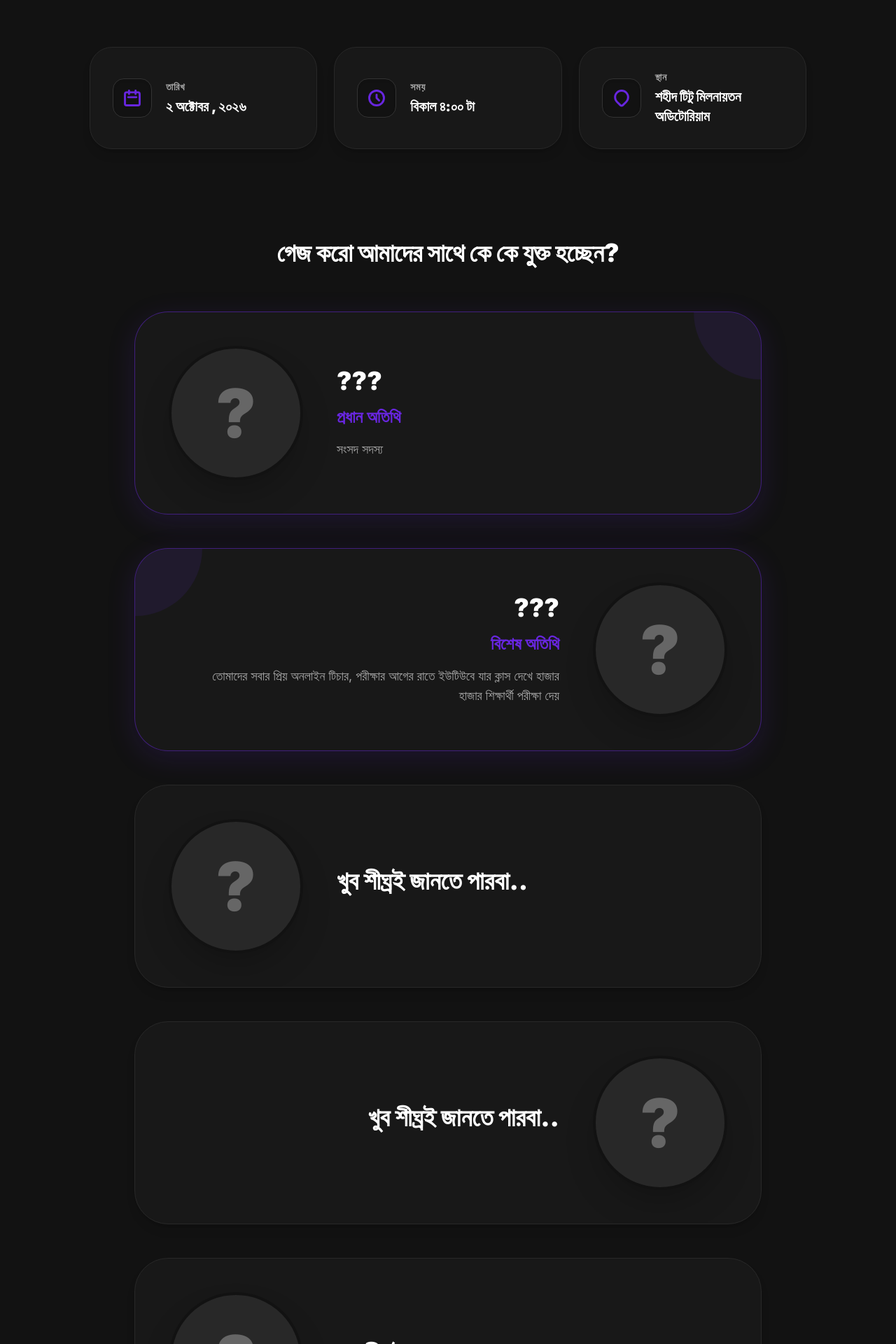
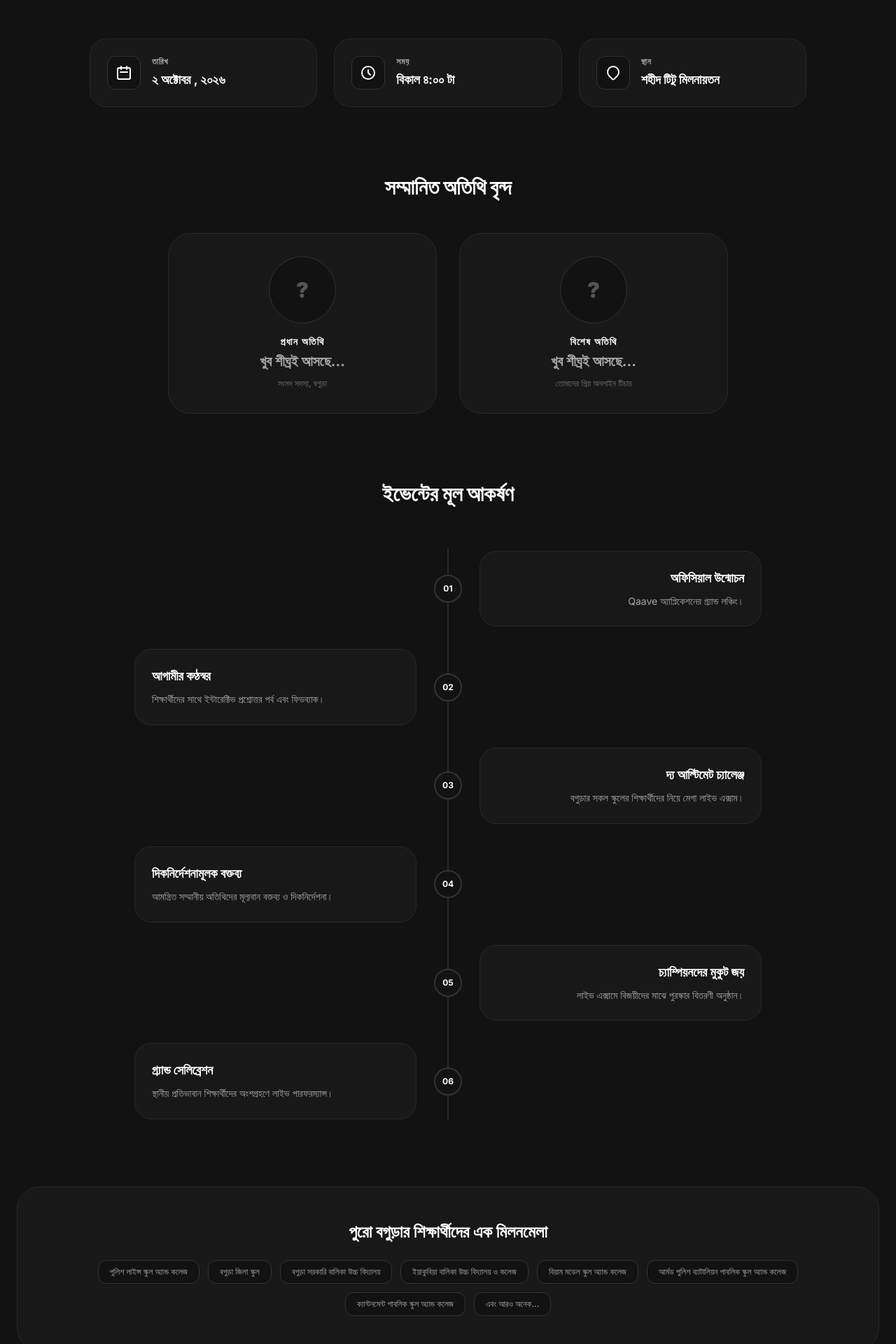
Before and after one commit to rudro-coder369/qaave-web, a Next.js app: page / in a window 1280 px wide. Shown: the part 1160-3080 px from the top of the page at 70% size. Built offline with nearby package versions, Linux system fonts and the light colour scheme.

Commit message:
Fix annoucement

```diff
--- a/src/components/landing/Announcements.tsx
+++ b/src/components/landing/Announcements.tsx
@@ -10,8 +10,8 @@ export default function Announcements() {
       (entries) => {
         entries.forEach((entry) => {
           if (entry.isIntersecting) {
-            entry.target.classList.add("translate-y-0", "opacity-100");
-            entry.target.classList.remove("translate-y-10", "opacity-0");
+            entry.target.classList.add("translate-y-0", "translate-x-0", "opacity-100");
+            entry.target.classList.remove("translate-y-10", "translate-x-10", "-translate-x-10", "opacity-0");
           }
         });
       },
@@ -37,10 +37,10 @@ export default function Announcements() {
         {/* 🏆 HEADER SECTION                          */}
         {/* ========================================== */}
         <div className="text-center mb-20 reveal-on-scroll opacity-0 translate-y-10 transition-all duration-1000 ease-out">
-          <span className="inline-block py-1 px-3 rounded-full bg-primary/10 text-primary font-bold text-sm mb-4 border border-primary/20 shadow-[0_0_15px_rgb(104,38,223,0.15)]">
+          <span className="inline-block py-1 px-3 rounded-full bg-[#181818] text-white font-bold text-sm mb-4 border border-[#333333]">
             আসন্ন মেগা ইভেন্ট
           </span>
-          <h2 className="text-4xl md:text-6xl font-black text-primary tracking-tight mb-4">
+          <h2 className="text-4xl md:text-5xl font-black text-white tracking-tight mb-4">
             Qaave-এর গ্র্যান্ড প্রিমিয়ার
           </h2>
           <p className="text-lg text-[#A7A7A7] max-w-2xl mx-auto">
@@ -51,7 +51,7 @@ export default function Announcements() {
         {/* ========================================== */}
         {/* 📅 EVENT METADATA (Venue, Time, Date)      */}
         {/* ========================================== */}
-        <div className="flex flex-col md:flex-row justify-center gap-6 mb-32 max-w-5xl mx-auto">
+        <div className="grid grid-cols-1 md:grid-cols-3 gap-6 mb-24 max-w-5xl mx-auto">
           <EventMetaCard
             icon="M8 7V3m8 4V3m-9 8h10M5 21h14a2 2 0 002-2V7a2 2 0 00-2-2H5a2 2 0 00-2 2v12a2 2 0 002 2z"
             title="তারিখ"
@@ -65,74 +65,66 @@ export default function Announcements() {
           <EventMetaCard
             icon="M17.657 16.657L13.414 20.9a1.998 1.998 0 01-2.827 0l-4.244-4.243a8 8 0 1111.314 0z"
             title="স্থান"
-            value="শহীদ টিটু মিলনায়তন অডিটোরিয়াম"
+            value="শহীদ টিটু মিলনায়তন"
           />
         </div>
 
         {/* ========================================== */}
-        {/* 👑 HONORABLE GUESTS (Zig-Zag Layout)       */}
+        {/* 👑 HONORABLE GUESTS (Simplified & Animated)*/}
         {/* ========================================== */}
-        <div className="mb-32">
-          <h3 className="text-4xl font-black text-center text-white mb-16 reveal-on-scroll opacity-0 translate-y-10 transition-all duration-700">
-            গেজ করো আমাদের সাথে কে কে যুক্ত হচ্ছেন?
+        <div className="mb-24">
+          <h3 className="text-3xl font-black text-center text-white mb-12 reveal-on-scroll opacity-0 translate-y-10 transition-all duration-700">
+            সম্মানিত অতিথি বৃন্দ
           </h3>
 
-          <div className="flex flex-col items-center gap-12 w-full">
+          <div className="flex flex-col md:flex-row justify-center items-center gap-8 max-w-4xl mx-auto">
             <GuestCard
-              name="???"
+              name="খুব শীঘ্রই আসছে..."
               role="প্রধান অতিথি"
-              description="সংসদ সদস্য"
+              description="সংসদ সদস্য, বগুড়া"
               image="?"
-              isHighlight={true}
               align="left"
             />
             <GuestCard
-              name="???"
+              name="খুব শীঘ্রই আসছে..."
               role="বিশেষ অতিথি"
-              description="তোমাদের সবার প্রিয় অনলাইন টিচার, পরীক্ষার আগের রাতে ইউটিউবে যার ক্লাস দেখে হাজার হাজার শিক্ষার্থী পরীক্ষা দেয়"
+              description="তোমাদের প্রিয় অনলাইন টিচার"
               image="?"
-              isHighlight={true}
               align="right"
             />
-
-            {/* বাকি অতিথিদের কার্ড */}
-            <GuestCard name="খুব শীঘ্রই জানতে পারবা.." image="?" align="left" />
-            <GuestCard name="খুব শীঘ্রই জানতে পারবা.." image="?" align="right" />
-            <GuestCard name="খুব শীঘ্রই জানতে পারবা.." image="?" align="left" />
-            <GuestCard name="খুব শীঘ্রই জানতে পারবা.." image="?" align="right" />
           </div>
         </div>
 
         {/* ========================================== */}
         {/* 📜 THE EVENT AGENDA (Vertical Timeline)    */}
         {/* ========================================== */}
-        <div className="mb-32 relative max-w-4xl mx-auto">
-          <h3 className="text-4xl font-black text-center text-white mb-20 reveal-on-scroll opacity-0 translate-y-10 transition-all duration-700">
+        <div className="mb-24 relative max-w-4xl mx-auto">
+          <h3 className="text-3xl font-black text-center text-white mb-16 reveal-on-scroll opacity-0 translate-y-10 transition-all duration-700">
             ইভেন্টের মূল আকর্ষণ
           </h3>
 
           <div className="absolute left-4 md:left-1/2 top-24 bottom-0 w-0.5 bg-[#282828] -translate-x-1/2 hidden md:block"></div>
 
-          <div className="space-y-12">
+          <div className="space-y-8">
             <TimelineItem step="01" title="অফিসিয়াল উন্মোচন" desc="Qaave অ্যাপ্লিকেশনের গ্র্যান্ড লঞ্চিং।" side="left" />
             <TimelineItem step="02" title="আগামীর কণ্ঠস্বর" desc="শিক্ষার্থীদের সাথে ইন্টারেক্টিভ প্রশ্নোত্তর পর্ব এবং ফিডব্যাক।" side="right" />
             <TimelineItem step="03" title="দ্য আল্টিমেট চ্যালেঞ্জ" desc="বগুড়ার সকল স্কুলের শিক্ষার্থীদের নিয়ে মেগা লাইভ এক্সাম।" side="left" />
             <TimelineItem step="04" title="দিকনির্দেশনামূলক বক্তব্য" desc="আমন্ত্রিত সম্মানীয় অতিথিদের মূল্যবান বক্তব্য ও দিকনির্দেশনা।" side="right" />
             <TimelineItem step="05" title="চ্যাম্পিয়নদের মুকুট জয়" desc="লাইভ এক্সামে বিজয়ীদের মাঝে পুরস্কার বিতরণী অনুষ্ঠান।" side="left" />
-            <TimelineItem step="06" title="গ্র্যান্ড সেলিব্রেশন" desc="নতুন যুগের সূচনা উপলক্ষে স্থানীয় বিভিন্ন স্কুলের প্রতিভাবান শিক্ষার্থীদের অংশগ্রহণে লাইভ মিউজিক্যাল পারফরম্যান্স।" side="right" />
+            <TimelineItem step="06" title="গ্র্যান্ড সেলিব্রেশন" desc="স্থানীয় প্রতিভাবান শিক্ষার্থীদের অংশগ্রহণে লাইভ পারফরম্যান্স।" side="right" />
           </div>
         </div>
 
         {/* ========================================== */}
         {/* 🏫 PARTICIPATING INSTITUTIONS              */}
         {/* ========================================== */}
-        <div className="text-center reveal-on-scroll opacity-0 translate-y-10 transition-all duration-1000 p-12 bg-[#181818] rounded-[3rem] border border-[#282828] shadow-lg">
-          <h3 className="text-3xl font-bold text-white mb-8">
+        <div className="text-center reveal-on-scroll opacity-0 translate-y-10 transition-all duration-1000 p-8 md:p-12 bg-[#181818] rounded-[2rem] border border-[#282828]">
+          <h3 className="text-2xl font-bold text-white mb-6">
             পুরো বগুড়ার শিক্ষার্থীদের এক মিলনমেলা
           </h3>
-          <div className="flex flex-wrap justify-center gap-4">
+          <div className="flex flex-wrap justify-center gap-3">
             {["পুলিশ লাইন্স স্কুল অ্যান্ড কলেজ", "বগুড়া জিলা স্কুল", "বগুড়া সরকারি বালিকা উচ্চ বিদ্যালয়", "ইয়াকুবিয়া বালিকা উচ্চ বিদ্যালয় ও কলেজ", "বিয়াম মডেল স্কুল অ্যান্ড কলেজ", "আর্মড পুলিশ ব্যাটালিয়ন পাবলিক স্কুল অ্যান্ড কলেজ", "ক্যান্টনমেন্ট পাবলিক স্কুল অ্যান্ড কলেজ", "এবং আরও অনেক..."].map((school, i) => (
-              <span key={i} className="px-5 py-3 bg-[#121212] border border-[#282828] rounded-xl text-sm font-medium text-[#A7A7A7] hover:border-primary hover:text-white transition-colors cursor-default reveal-on-scroll opacity-0 translate-y-5 duration-500" style={{ transitionDelay: `${i * 50}ms` }}>
+              <span key={i} className="px-4 py-2 bg-[#121212] border border-[#333333] rounded-xl text-xs font-medium text-[#A7A7A7] hover:border-white hover:text-white transition-colors cursor-default">
                 {school}
               </span>
             ))}
@@ -145,7 +137,7 @@ export default function Announcements() {
 }
 
 // ==========================================
-// 🧩 SUB-COMPONENTS & TYPES
+// 🧩 SUB-COMPONENTS
 // ==========================================
 
 interface EventMetaCardProps {
@@ -156,15 +148,15 @@ interface EventMetaCardProps {
 
 function EventMetaCard({ icon, title, value }: EventMetaCardProps) {
   return (
-    <div className="w-full md:w-1/3 reveal-on-scroll opacity-0 translate-y-10 transition-all duration-700 flex items-center gap-5 p-8 bg-[#181818] rounded-[2rem] border border-[#282828] shadow-lg hover:border-primary/50 hover:-translate-y-2 transition-all">
-      <div className="w-14 h-14 rounded-2xl bg-[#121212] border border-[#333333] flex items-center justify-center text-primary shrink-0 shadow-inner">
-        <svg xmlns="http://www.w3.org/2000/svg" className="h-7 w-7" fill="none" viewBox="0 0 24 24" stroke="currentColor" strokeWidth="2.5">
+    <div className="reveal-on-scroll opacity-0 translate-y-10 transition-all duration-700 flex items-center gap-4 p-6 bg-[#181818] rounded-[1.5rem] border border-[#282828] hover:-translate-y-2 hover:border-[#444] transition-all cursor-default">
+      <div className="w-12 h-12 rounded-xl bg-[#121212] border border-[#333333] flex items-center justify-center text-white shrink-0">
+        <svg xmlns="http://www.w3.org/2000/svg" className="h-6 w-6" fill="none" viewBox="0 0 24 24" stroke="currentColor" strokeWidth="2">
           <path strokeLinecap="round" strokeLinejoin="round" d={icon} />
         </svg>
       </div>
       <div>
-        <p className="text-sm font-bold text-[#A7A7A7] uppercase tracking-wider mb-1">{title}</p>
-        <p className="text-xl font-black text-white">{value}</p>
+        <p className="text-xs font-bold text-[#A7A7A7] uppercase tracking-wider mb-1">{title}</p>
+        <p className="text-lg font-bold text-white">{value}</p>
       </div>
     </div>
   );
@@ -172,47 +164,39 @@ function EventMetaCard({ icon, title, value }: EventMetaCardProps) {
 
 interface GuestCardProps {
   name: string;
-  role?: string;
-  description?: string;
+  role: string;
+  description: string;
   image: string;
-  isHighlight?: boolean;
-  align?: 'left' | 'right';
+  align: 'left' | 'right';
 }
 
-function GuestCard({ name, role, description, image, isHighlight = false, align = 'left' }: GuestCardProps) {
-  const isRight = align === 'right';
+function GuestCard({ name, role, description, image, align }: GuestCardProps) {
+  // Left align means it comes from the left (-translate-x-10)
+  // Right align means it comes from the right (translate-x-10)
+  const animClass = align === 'left' ? '-translate-x-10' : 'translate-x-10';
 
   return (
-    <div className={`w-full max-w-4xl reveal-on-scroll opacity-0 translate-y-10 transition-all duration-700 group relative overflow-hidden rounded-[3rem] bg-[#181818] border ${isHighlight ? 'border-primary/50 shadow-[0_10px_40px_rgb(104,38,223,0.15)]' : 'border-[#282828] shadow-lg'} p-8 md:p-12 flex flex-col ${isRight ? 'md:flex-row-reverse md:text-right' : 'md:flex-row md:text-left'} items-center text-center gap-8 md:gap-12 hover:shadow-2xl hover:border-primary/40 hover:-translate-y-2 transition-all`}>
+    <div className={`w-full max-w-sm reveal-on-scroll opacity-0 ${animClass} transition-all duration-700 bg-[#181818] border border-[#282828] rounded-[2rem] p-8 flex flex-col items-center text-center gap-4 hover:-translate-y-2 hover:border-[#444] group cursor-default`}>
 
-      {/* 🖼️ Big Profile Picture or Question Mark */}
-      <div className="w-36 h-36 md:w-48 md:h-48 shrink-0 rounded-full overflow-hidden border-4 border-[#121212] shadow-2xl relative bg-[#282828] flex items-center justify-center">
+      {/* 🖼️ Profile Picture (Smaller & Simpler) */}
+      <div className="w-24 h-24 shrink-0 rounded-full bg-[#121212] border border-[#333333] flex items-center justify-center overflow-hidden transition-transform duration-500 group-hover:scale-110">
         {image === "?" ? (
-          <span className="text-6xl md:text-8xl font-black text-[#666666] group-hover:text-primary transition-colors duration-500">?</span>
+          <span className="text-3xl font-black text-[#555] group-hover:text-white transition-colors duration-300">?</span>
         ) : (
           <img
             src={`/assets/${image}`}
             alt={name}
-            className="w-full h-full object-cover transition-transform duration-700 group-hover:scale-110"
+            className="w-full h-full object-cover"
           />
         )}
       </div>
 
-      {/* 📝 Name, Role & Description */}
-      <div className="flex flex-col justify-center">
-        <h4 className="text-2xl md:text-4xl font-black text-white mb-2 md:mb-4 group-hover:text-primary transition-colors">{name}</h4>
-        {role && (
-          <p className={`text-xl md:text-2xl font-bold mb-2 ${isHighlight ? 'text-primary' : 'text-white'}`}>{role}</p>
-        )}
-        {description && (
-          <p className="text-base md:text-lg text-[#A7A7A7] leading-relaxed max-w-lg mt-2">{description}</p>
-        )}
+      {/* 📝 Details */}
+      <div>
+        <p className="text-sm font-bold text-white mb-1 uppercase tracking-widest">{role}</p>
+        <h4 className="text-xl font-bold text-[#A7A7A7] mb-2">{name}</h4>
+        <p className="text-xs text-[#727272] leading-relaxed">{description}</p>
       </div>
-
-      {/* 🌟 Decorative Glow for Highlights */}
-      {isHighlight && (
-        <div className={`absolute top-0 ${isRight ? 'left-0 rounded-br-full' : 'right-0 rounded-bl-full'} w-24 h-24 bg-primary/10 -z-10 transition-transform group-hover:scale-150`}></div>
-      )}
     </div>
   );
 }
@@ -226,23 +210,25 @@ interface TimelineItemProps {
 
 function TimelineItem({ step, title, desc, side }: TimelineItemProps) {
   const isLeft = side === 'left';
+  const animClass = isLeft ? '-translate-x-10' : 'translate-x-10';
+
   return (
-    <div className={`reveal-on-scroll opacity-0 translate-y-10 transition-all duration-700 relative flex items-center justify-between md:justify-normal ${isLeft ? 'md:flex-row-reverse' : ''}`}>
+    <div className={`reveal-on-scroll opacity-0 ${animClass} transition-all duration-700 relative flex items-center justify-between md:justify-normal ${isLeft ? 'md:flex-row-reverse' : ''}`}>
 
       {/* Center Dot */}
-      <div className="hidden md:flex absolute left-1/2 -translate-x-1/2 w-12 h-12 rounded-full bg-[#121212] border-[4px] border-primary items-center justify-center z-10 shadow-[0_0_20px_rgb(104,38,223,0.3)]">
-        <span className="text-sm font-black text-primary">{step}</span>
+      <div className="hidden md:flex absolute left-1/2 -translate-x-1/2 w-10 h-10 rounded-full bg-[#121212] border-2 border-[#333333] items-center justify-center z-10">
+        <span className="text-xs font-bold text-white">{step}</span>
       </div>
 
       {/* Content Box */}
       <div className="w-full md:w-[45%]">
-        <div className={`p-8 bg-[#181818] rounded-[2rem] border border-[#282828] shadow-lg hover:border-primary/40 hover:-translate-y-1 transition-all ${isLeft ? 'md:text-right' : 'md:text-left'}`}>
-          <div className="flex items-center gap-4 mb-4 md:hidden">
-            <span className="w-10 h-10 rounded-full bg-[#121212] border border-primary text-primary flex items-center justify-center text-sm font-black shadow-[0_0_15px_rgb(104,38,223,0.2)]">{step}</span>
-            <h4 className="text-2xl font-bold text-white">{title}</h4>
+        <div className={`p-6 bg-[#181818] rounded-[1.5rem] border border-[#282828] hover:border-[#444] hover:-translate-y-1 transition-all ${isLeft ? 'md:text-right' : 'md:text-left'} cursor-default`}>
+          <div className="flex items-center gap-3 mb-3 md:hidden">
+            <span className="w-8 h-8 rounded-full bg-[#121212] border border-[#333333] text-white flex items-center justify-center text-xs font-bold">{step}</span>
+            <h4 className="text-lg font-bold text-white">{title}</h4>
           </div>
-          <h4 className="hidden md:block text-2xl font-bold text-white mb-3">{title}</h4>
-          <p className="text-[#A7A7A7] text-base leading-relaxed">{desc}</p>
+          <h4 className="hidden md:block text-lg font-bold text-white mb-2">{title}</h4>
+          <p className="text-[#A7A7A7] text-sm leading-relaxed">{desc}</p>
         </div>
       </div>
 
```
